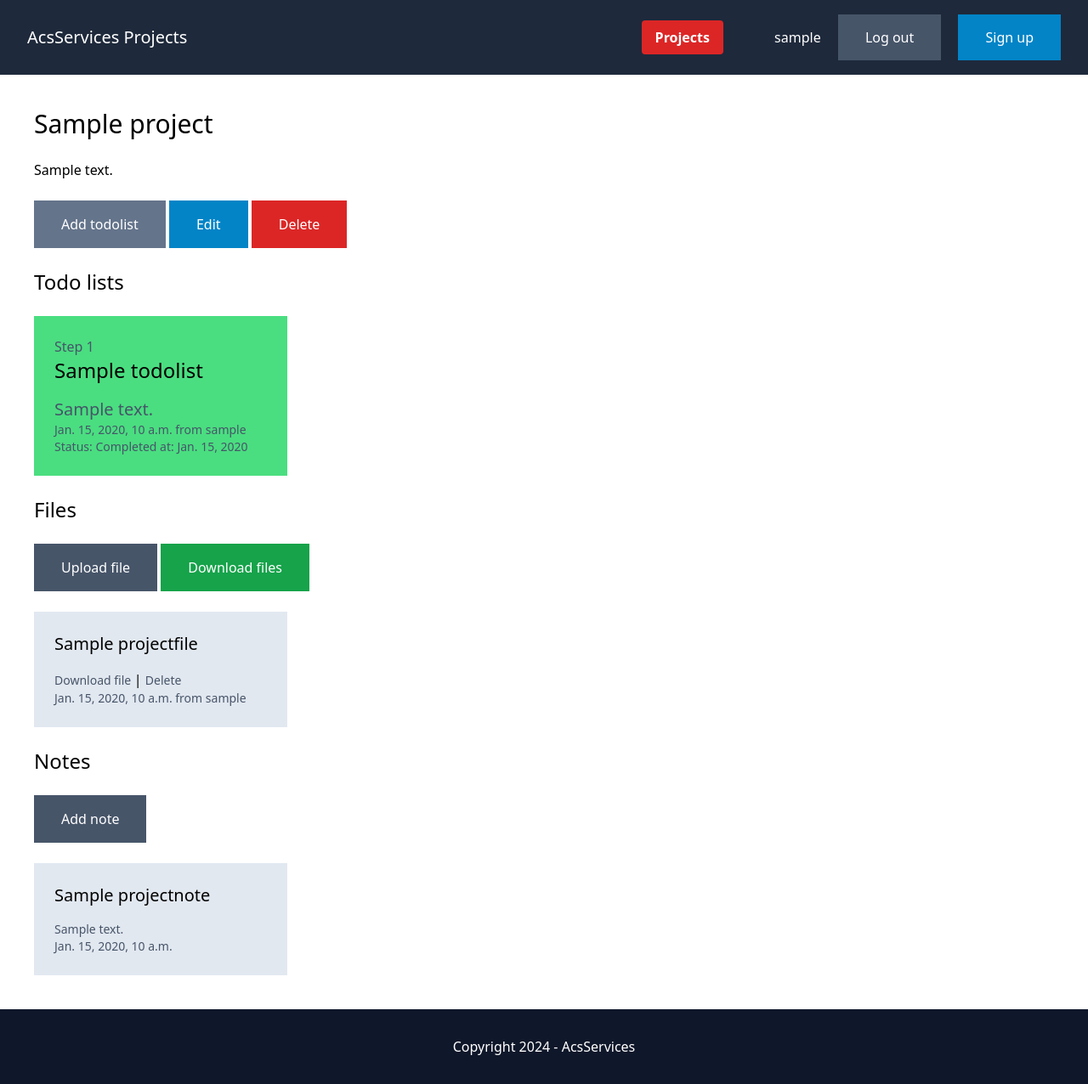
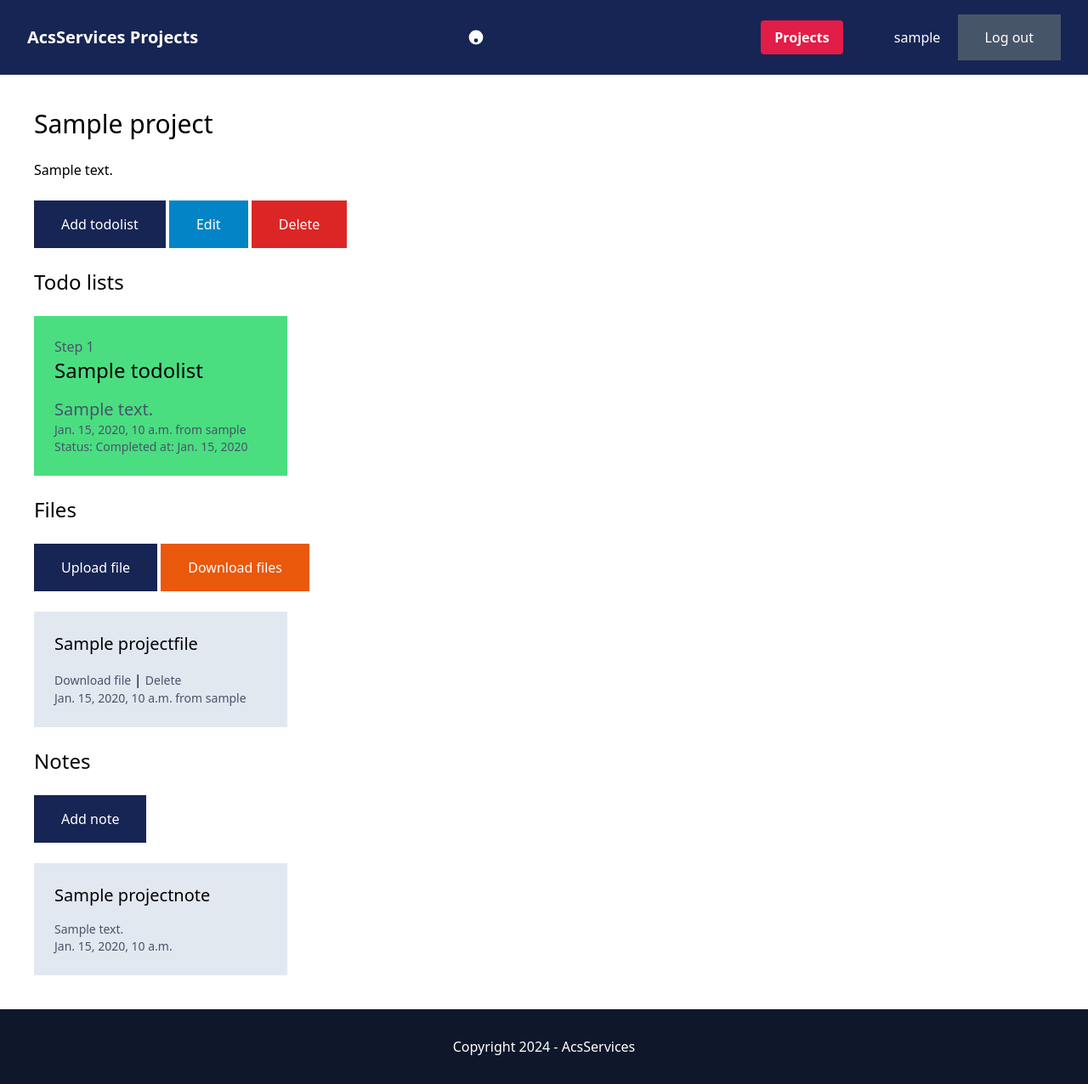
Before and after one commit to kostisvit/Acs-Projects, a Django app: page /00000000-0000-0000-0000-000000000001/ in a window 1280 px wide. Shown: the whole page at 85% size. Run offline with Django 4.2, Linux system fonts and the light colour scheme; a user stored in the database is signed in; tables that the repository leaves empty hold one stand-in row (values such as "Sample post"); style sheets or scripts are compiled from the project's sources; some libraries are stand-ins or nearby versions.

Commit message:
tailwind css changes

```diff
--- a/apps/todolist/views.py
+++ b/apps/todolist/views.py
@@ -69,7 +69,7 @@ def edit(request,project_id,pk):
             instance.completion_date = timezone.now().date()
             instance.save()
             print('Project created')
-            return redirect('/')
+            return redirect(f'/projects/{project_id}/')
     else:
         form=TodoListForm(instance=instance)
     return render(request, 'project/edit.html', {'project': project,
--- a/templates/_base.html
+++ b/templates/_base.html
@@ -9,20 +9,27 @@
     </head>
 
     <body>
-        <nav class="py-6 px-8 flex items-center justify-between bg-slate-800">
+        <nav class="py-6 px-8 flex items-center justify-between bg-blue-950">
+            <div class="text-2xl font-bold">
+            <h1 class="text-xl text-white"><a href="/">AcsServices Projects</a></h1>
+            </div>
+            <div class="flex items-center">
+                <!-- Replace 'icon-name' with the name of the icon you want to use -->
+                <svg class="w-6 h-6 fill-current text-white mr-2" xmlns="http://www.w3.org/2000/svg" viewBox="0 0 20 20">
+                  <path d="M3 10a7 7 0 1114 0 7 7 0 01-14 0zm7 5a2 2 0 100-4 2 2 0 000 4z"/>
+                </svg>
 
-            <h1 class="text-xl text-white"><a href="/">AcsServices Projects</a></h1>
-
+                <!-- You can add more icons or elements here as needed -->
+              </div>
             <div class="space-x-4">
                 {% if user.is_authenticated %}
-                <button class="bg-red-600 hover:bg-red-800 text-white font-bold py-2 px-4 rounded mr-10"><a href="{% url 'project:projects' %}">Projects</a></button>
+                <button class="bg-rose-600 hover:bg-rose-700 text-white font-bold py-2 px-4 rounded mr-10"><a href="{% url 'project:projects' %}">Projects</a></button>
                 <a href="#" class="text-white">{{user.username}}</a>
                 <a href="{% url 'accounts:logout' %}" class="py-4 px-8 bg-slate-600 text-white">Log out</a>
                 {% else %}
                 <a href="#" class="text-white">Anonymous</a>
                 <a href="{% url 'accounts:login' %}" class="py-4 px-8 bg-slate-600 text-white">Log in</a>
                 {% endif %}
-                <a href="#" class="py-4 px-8 bg-sky-600 text-white">Sign up</a>
             </div>
         </nav>
 
--- a/templates/project/edit.html
+++ b/templates/project/edit.html
@@ -19,7 +19,7 @@
           <input type="checkbox" class="ml-10 " id="is_completed" name="is_completed" {% if form.instance.is_completed %}checked{% endif %}/>
         </div>
         <div>
-          <button class="py-4 px-8 bg-sky-600 text-white">Submit</button>
+          <button class="py-4 px-8 bg-blue-950 text-white">Submit</button>
         </div>
     </form>
   </div>
--- a/templates/project/project.html
+++ b/templates/project/project.html
@@ -7,7 +7,7 @@
         <p class="ml-10 mb-6">{{ project.description }}</p>
     {% endif %}
 
-    <a href="{% url 'todolist:add' project.id %}" class="ml-10 py-4 px-8 bg-slate-500 text-white inline-block">Add todolist</a>
+    <a href="{% url 'todolist:add' project.id %}" class="ml-10 py-4 px-8 bg-blue-950 text-white inline-block">Add todolist</a>
     <a href="{% url 'project:edit' project.id %}" class="py-4 px-8 bg-sky-600 text-white inline-block">Edit</a>
     <a href="{% url 'project:delete' project.id %}" class="py-4 px-8 bg-red-600 text-white inline-block">Delete</a>
 
@@ -48,8 +48,8 @@
 
     <h2 class="ml-10 mt-6 text-2xl">Files</h2>
 
-    <a href="{% url 'project:upload_file' project.id %}" class="ml-10 mt-6 py-4 px-8 bg-slate-600 text-white inline-block">Upload file</a>
-    <a href="#" class="mt-6 py-4 px-8 bg-green-600 text-white inline-block">Download files</a>
+    <a href="{% url 'project:upload_file' project.id %}" class="ml-10 mt-6 py-4 px-8 bg-blue-950 text-white inline-block">Upload file</a>
+    <a href="#" class="mt-6 py-4 px-8 bg-orange-600 text-white inline-block">Download files</a>
 
     <div class="ml-10 mt-6 grid grid-cols-4 gap-4">
         {% for projectfile in project.files.all %}
@@ -74,7 +74,7 @@
 
     <h2 class="ml-10 mt-6 text-2xl">Notes</h2>
 
-    <a href="{% url 'project:add_note' project.id %}" class="ml-10 mt-6 py-4 px-8 bg-slate-600 text-white inline-block">Add note</a>
+    <a href="{% url 'project:add_note' project.id %}" class="ml-10 mt-6 py-4 px-8 bg-blue-950 text-white inline-block">Add note</a>
 
     <div class="mb-10 ml-10 mt-6 grid grid-cols-4 gap-4">
         {% for note in project.notes.all %}
```
